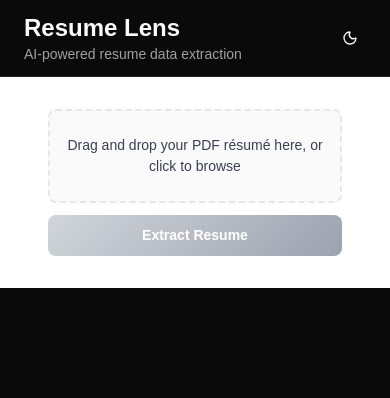
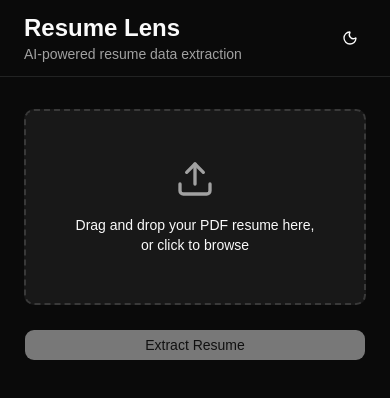
Before and after one commit to mwarman/resume-lens, a React (Vite) app in the folder packages/web/: page / in a window 390 px wide. Shown: the top 398 px of the page. Built offline with nearby package versions, Linux system fonts and the light colour scheme.

Commit message:
Redesign UploadForm component with Tailwind CSS and shadcn/ui; remove CSS module and implement responsive drag-and-drop functionality

```diff
--- a/packages/web/src/components/UploadForm.module.css
+++ /dev/null
@@ -1,144 +0,0 @@
-/* UploadForm.module.css - Styling for the UploadForm component */
-
-.container {
-  max-width: 640px;
-  margin: 0 auto;
-  padding: 32px 24px;
-  background: #ffffff;
-}
-
-.form {
-  display: flex;
-  flex-direction: column;
-  max-width: 640px;
-  margin: 0 auto;
-  padding: 0 24px;
-}
-
-.fileInput {
-  display: none;
-}
-
-/* Drop Zone */
-.dropZone {
-  border: 2px dashed #e5e7eb;
-  background: #fafafa;
-  padding: 40px;
-  text-align: center;
-  cursor: pointer;
-  border-radius: 8px;
-  transition: all 0.2s ease;
-}
-
-.dropZone:hover {
-  border-color: #667eea;
-  background: #f3f4f6;
-}
-
-.dropZone.active {
-  border: 2px dashed #667eea;
-  background: #f0f4ff;
-  box-shadow: 0 2px 8px rgba(102, 126, 234, 0.15);
-}
-
-.dropZoneText {
-  font-size: 16px;
-  color: #374151;
-  margin: 0;
-}
-
-.selectedFile {
-  font-size: 14px;
-  color: #6b7280;
-  margin-top: 8px;
-  margin-bottom: 0;
-}
-
-.selectedFileName {
-  font-weight: 600;
-  color: #1f2937;
-}
-
-/* Error Message */
-.errorMessage {
-  background-color: #fee2e2;
-  border: 1px solid #fca5a5;
-  color: #991b1b;
-  margin-top: 16px;
-  padding: 16px;
-  font-size: 16px;
-  line-height: 1.5;
-  border-radius: 6px;
-  font-weight: 500;
-}
-
-/* Submit Button */
-.submitButton {
-  margin-top: 16px;
-  padding: 12px 24px;
-  font-size: 16px;
-  font-weight: 600;
-  border: none;
-  border-radius: 8px;
-  cursor: pointer;
-  transition: all 0.2s;
-  background: linear-gradient(135deg, #667eea 0%, #764ba2 100%);
-  color: white;
-  box-shadow: 0 2px 4px rgba(102, 126, 234, 0.3);
-}
-
-.submitButton:hover:not(:disabled) {
-  transform: translateY(-2px);
-  box-shadow: 0 4px 12px rgba(102, 126, 234, 0.4);
-}
-
-.submitButton:active:not(:disabled) {
-  transform: translateY(0);
-}
-
-.submitButton:disabled {
-  background: linear-gradient(135deg, #d1d5db 0%, #9ca3af 100%);
-  cursor: not-allowed;
-  box-shadow: none;
-}
-
-/* Responsive Design */
-@media (max-width: 768px) {
-  .dropZone {
-    padding: 32px 24px;
-  }
-
-  .dropZoneText {
-    font-size: 15px;
-  }
-
-  .submitButton {
-    padding: 10px 20px;
-    font-size: 15px;
-  }
-}
-
-@media (max-width: 480px) {
-  .dropZone {
-    padding: 24px 16px;
-  }
-
-  .dropZoneText {
-    font-size: 14px;
-  }
-
-  .selectedFile {
-    font-size: 13px;
-  }
-
-  .submitButton {
-    padding: 10px 16px;
-    font-size: 14px;
-    margin-top: 12px;
-  }
-
-  .errorMessage {
-    font-size: 13px;
-    margin-top: 10px;
-  }
-}
--- a/packages/web/src/components/UploadForm.tsx
+++ b/packages/web/src/components/UploadForm.tsx
@@ -1,7 +1,10 @@
 import { useRef, useState } from 'react';
 import { ResumeLensErrorCode } from '@resume-lens/shared';
+import { Upload } from 'lucide-react';
+import clsx from 'clsx';
+import { Button } from './shadcn/button';
+import { Alert, AlertDescription, AlertTitle } from './shadcn/alert';
 import { getErrorMessage } from '../utils/error-messages';
-import styles from './UploadForm.module.css';
 
 interface UploadFormProps {
   onUpload: (file: File) => Promise<void>;
@@ -13,6 +16,12 @@ const ACCEPTED_MIME_TYPE = 'application/pdf';
 const MAX_FILE_SIZE_MB = 5;
 const MAX_FILE_SIZE_BYTES = MAX_FILE_SIZE_MB * 1024 * 1024;
 
+/**
+ * UploadForm component for submitting PDF résumés.
+ * Redesigned with Tailwind CSS and shadcn/ui components.
+ * Supports drag-and-drop, file validation (PDF, 5MB max), and client-side error handling.
+ * Renders correctly in both light and dark modes via Tailwind dark: variants.
+ */
 const UploadForm = ({ onUpload, onStartSubmit, error: parentError }: UploadFormProps) => {
   const fileInputRef = useRef<HTMLInputElement>(null);
   const [selectedFile, setSelectedFile] = useState<File | null>(null);
@@ -87,7 +96,7 @@ const UploadForm = ({ onUpload, onStartSubmit, error: parentError }: UploadFormP
     fileInputRef.current?.click();
   };
 
-  const handleSubmit = async (e: React.SubmitEvent) => {
+  const handleSubmit = async (e: React.FormEvent) => {
     e.preventDefault();
     if (!selectedFile) return;
 
@@ -106,30 +115,50 @@ const UploadForm = ({ onUpload, onStartSubmit, error: parentError }: UploadFormP
   const isButtonDisabled = !selectedFile || isSubmitting;
 
   return (
-    <div className={styles.container}>
-      <form className={styles.form} onSubmit={handleSubmit}>
-        <input ref={fileInputRef} type="file" accept=".pdf" onChange={handleInputChange} className={styles.fileInput} />
+    <div className="mx-auto max-w-2xl px-6 py-8 md:px-4">
+      <form className="flex flex-col gap-6" onSubmit={handleSubmit}>
+        <input ref={fileInputRef} type="file" accept=".pdf" onChange={handleInputChange} className="hidden" />
 
+        {/* Drag-and-drop zone */}
         <div
-          className={`${styles.dropZone} ${isDragActive ? styles.active : ''}`}
+          className={clsx(
+            'flex flex-col items-center justify-center gap-4 rounded-lg border-2 border-dashed',
+            'bg-muted p-12 text-center transition-all duration-200 cursor-pointer',
+            isDragActive
+              ? ['border-primary bg-primary/5 shadow-md', 'dark:border-primary dark:bg-primary/10']
+              : [
+                  'border-muted-foreground/25 bg-muted hover:border-primary/50 hover:bg-muted/80',
+                  'dark:border-muted-foreground/25 dark:bg-muted/50 dark:hover:border-primary/40 dark:hover:bg-muted/70',
+                ],
+          )}
           onDragOver={handleDragOver}
           onDragLeave={handleDragLeave}
           onDrop={handleDrop}
           onClick={handleClickBrowse}
         >
-          <p className={styles.dropZoneText}>Drag and drop your PDF résumé here, or click to browse</p>
+          <Upload className="size-10 text-muted-foreground" />
+          <p className="text-sm font-medium text-foreground md:text-base">
+            Drag and drop your PDF resume here, or click to browse
+          </p>
           {selectedFile && !localError && (
-            <p className={styles.selectedFile}>
-              Selected: <span className={styles.selectedFileName}>{selectedFile.name}</span>
+            <p className="text-xs text-muted-foreground">
+              Selected: <span className="font-semibold text-foreground">{selectedFile.name}</span>
             </p>
           )}
         </div>
 
-        {displayError && <div className={styles.errorMessage}>{displayError}</div>}
+        {/* Error alert */}
+        {displayError && (
+          <Alert variant="destructive">
+            <AlertTitle>Validation Error</AlertTitle>
+            <AlertDescription>{displayError}</AlertDescription>
+          </Alert>
+        )}
 
-        <button type="submit" disabled={isButtonDisabled} className={styles.submitButton}>
+        {/* Submit button */}
+        <Button type="submit" disabled={isButtonDisabled} className="w-full">
           {isSubmitting ? 'Extracting...' : 'Extract Resume'}
-        </button>
+        </Button>
       </form>
     </div>
   );
```
